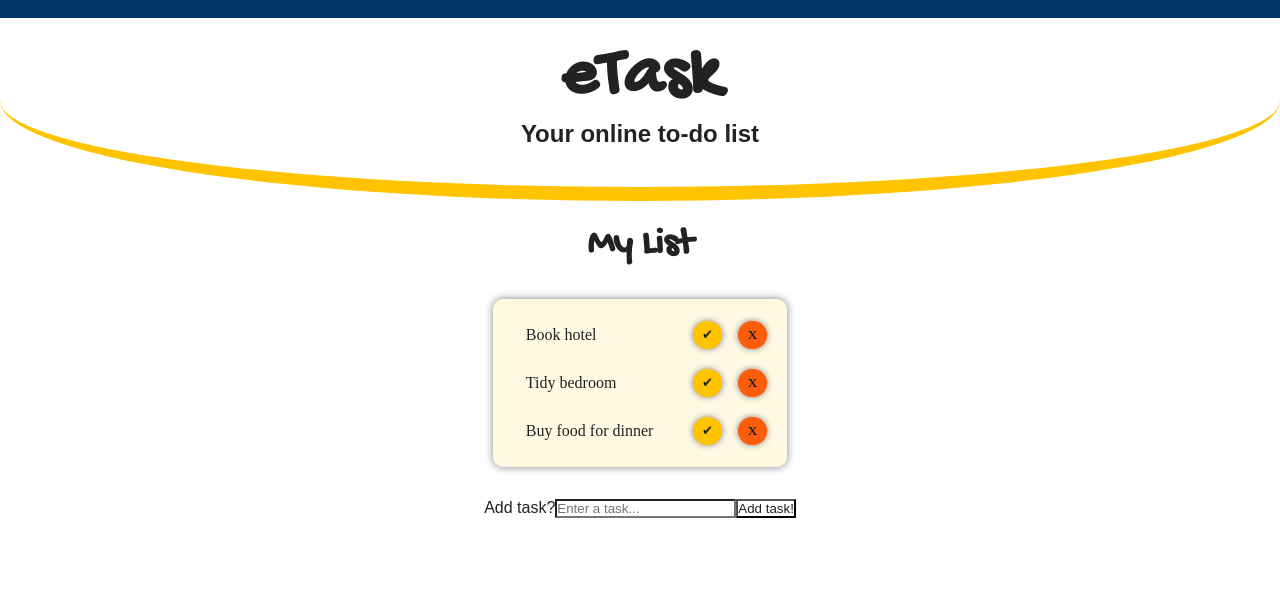
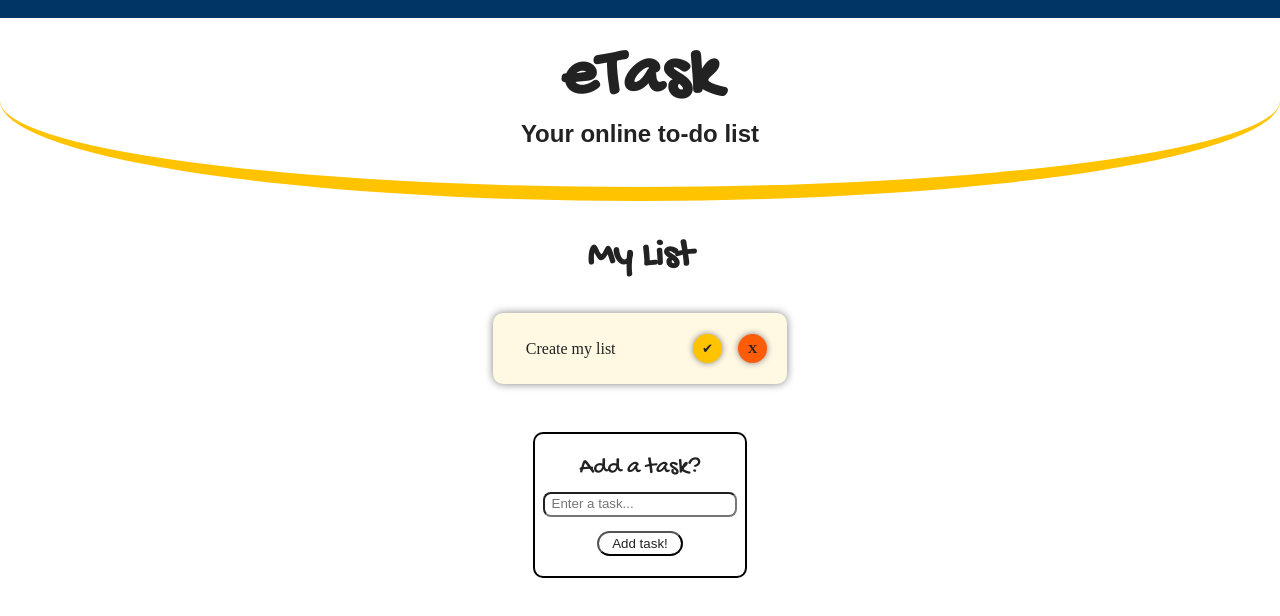
Before and after one commit to gcpearse/to-do-list, a React (Vite) app in the folder to-do-list/: page / in a window 1280 px wide. Shown: the top 616 px of the page. Built offline with nearby package versions, Linux system fonts and the light colour scheme; the HTML template or start-up script is replaced by a standard one; a web font is replaced by a local one.

Commit message:
applies basic styling to task adder form

```diff
--- a/to-do-list/src/App.css
+++ b/to-do-list/src/App.css
@@ -27,7 +27,7 @@
 }
 
 #list-header {
-  margin: 0.6em auto;
+  margin: 0.9em auto;
   font-family: 'Gochi Hand', cursive;
   font-size: 38px;
 }
@@ -40,7 +40,7 @@
   background: #FFF8E3;
   box-shadow: 0 0 8px gray;
   min-height: 20px;
-  width: 270px;
+  max-width: 270px;
   text-align: start;
 }
 
@@ -103,6 +103,35 @@ li button:active {
   font-weight: 600;
 }
 
+#task-input-form {
+  display: flex;
+  flex-direction: column;
+  align-items: center;
+  margin: 3rem auto;
+  border: 2px solid black;
+  border-radius: 10px;
+  padding: 1.2rem 0.3rem;
+  max-width: 200px;
+}
+
+#task-input-label {
+  margin: auto auto 0.6rem;
+  font-family: 'Gochi Hand', cursive;
+  font-size: 24px;
+}
+
+#task-input {
+  margin: auto auto 0.9rem;
+  border-radius: 8px;
+  padding: 0 0.4rem;
+  line-height: 1.3rem;
+}
+
+#task-input-button {
+  border-radius: 20px;
+  padding: 0.2rem 0.8rem;
+}
+
 #hidden-error {
   display: none;
   visibility: hidden;
--- a/to-do-list/src/components/TaskAdder.jsx
+++ b/to-do-list/src/components/TaskAdder.jsx
@@ -38,17 +38,17 @@ const TaskAdder = ({ setTaskList }) => {
   };
 
   return (
-    <div>
-      <form onSubmit={handleSubmit}>
-        <label htmlFor="task-input">
-          Add task?
-          <input
-            type="text"
-            placeholder="Enter a task..."
-            id="task-input"
-            onChange={updateInput} />
+    <div id="task-adder">
+      <form id="task-input-form" onSubmit={handleSubmit}>
+        <label id="task-input-label" htmlFor="task-input">
+          Add a task?
         </label>
-        <button>Add task!</button>
+        <input
+          type="text"
+          placeholder="Enter a task..."
+          id="task-input"
+          onChange={updateInput} />
+        <button id="task-input-button">Add task!</button>
       </form>
       <p id={errorStyle}>Field cannot be empty!</p>
     </div>
--- a/to-do-list/src/components/Tasks.jsx
+++ b/to-do-list/src/components/Tasks.jsx
@@ -7,15 +7,7 @@ const Tasks = () => {
   const [taskList, setTaskList] = useState([
     {
       id: 1,
-      body: "Book hotel"
-    },
-    {
-      id: 2,
-      body: "Tidy bedroom"
-    },
-    {
-      id: 3,
-      body: "Buy food for dinner"
+      body: "Create my list"
     }
   ]);
 
```
